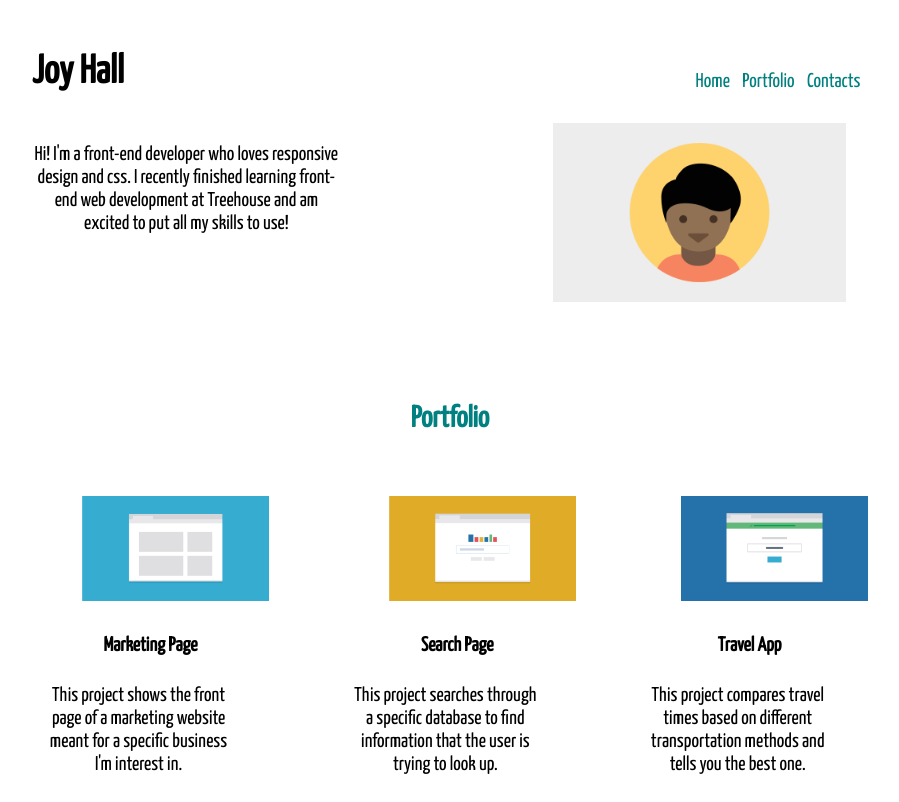
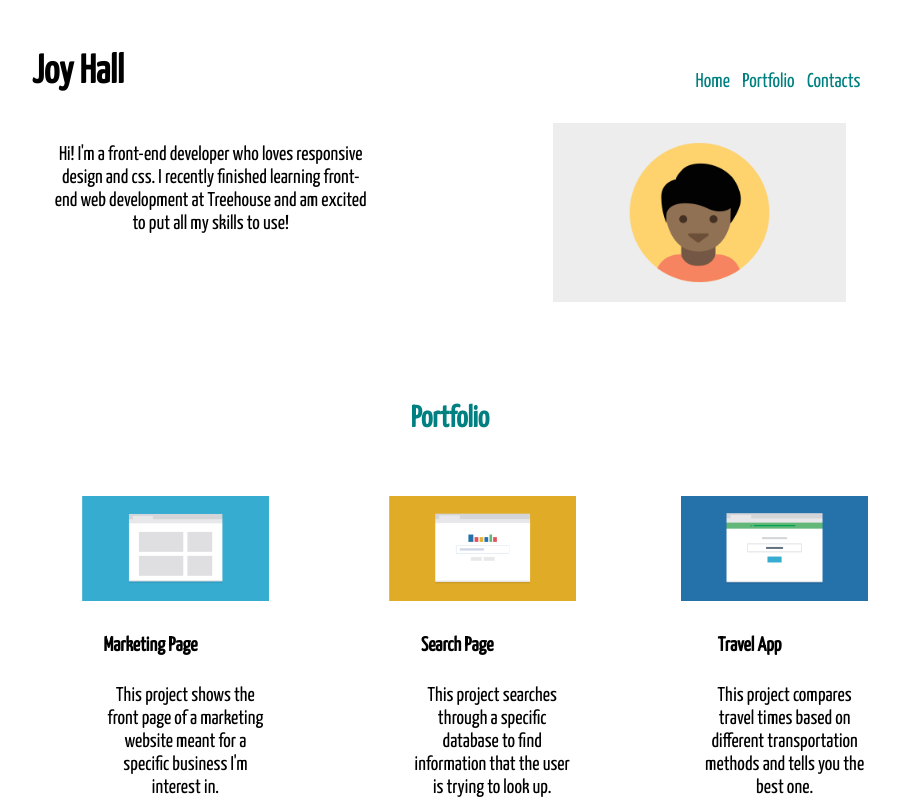
Before and after one commit to JoyH417/Project2, a plain HTML site: page index.html in a window 1280 px wide. Shown: the top 802 px of the page, without its empty margins (190-1089 px from the left). Drawn offline with Linux system fonts and the light colour scheme.

Commit message:
Add files via upload

```diff
--- a/css/style.css
+++ b/css/style.css
@@ -40,10 +40,8 @@ h1{
 
 p{
     margin-bottom: 3.125em;
-    margin-left: 0.375em;
-    margin-right: 0.625em;
-    padding-left: 0.313em;
-    padding-right: 1.25em;
+    margin-left: 40px;
+    padding-left: 30px;
 }
 
 img {
@@ -184,6 +182,12 @@ a:focus {
         padding: 0.500em;
     }
 
+    p{
+        margin-left: 40px;
+        padding-left: 30px;
+    }
+
+
 
     footer{
         clear: both;
```
